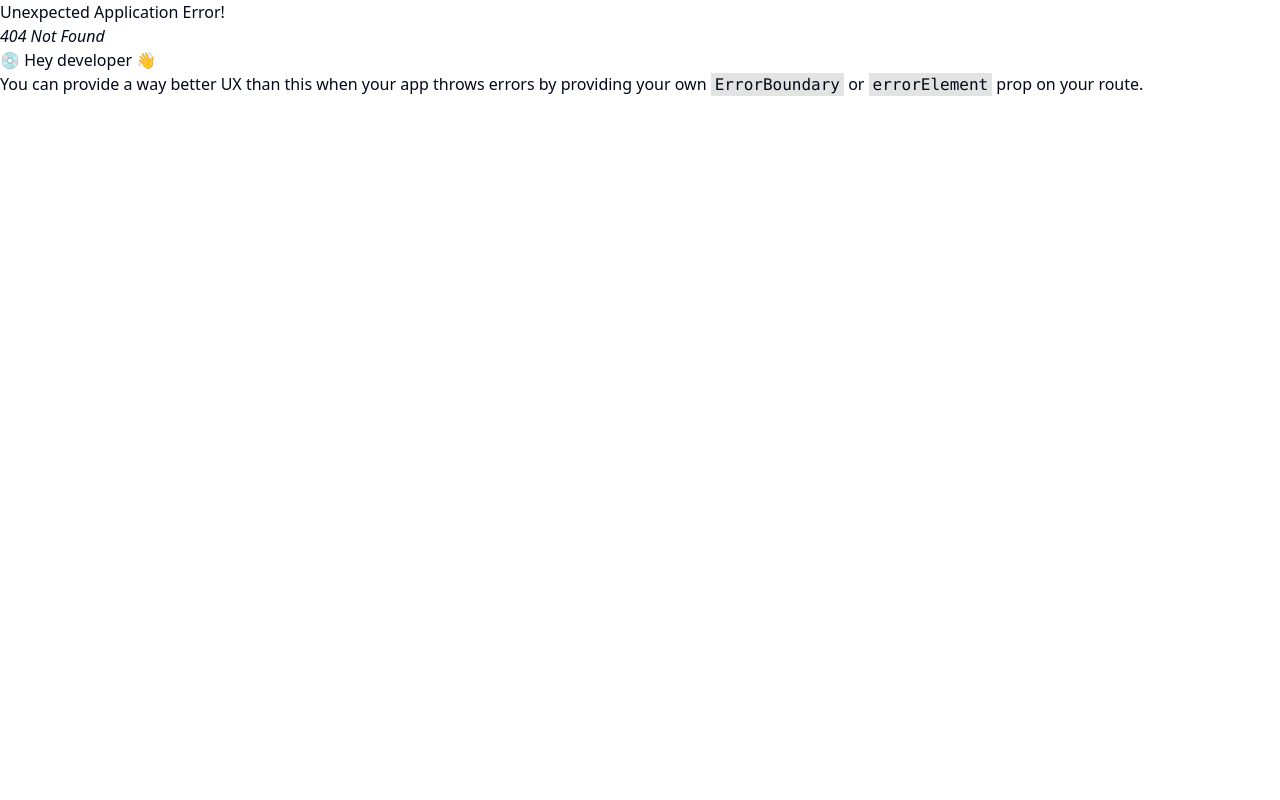
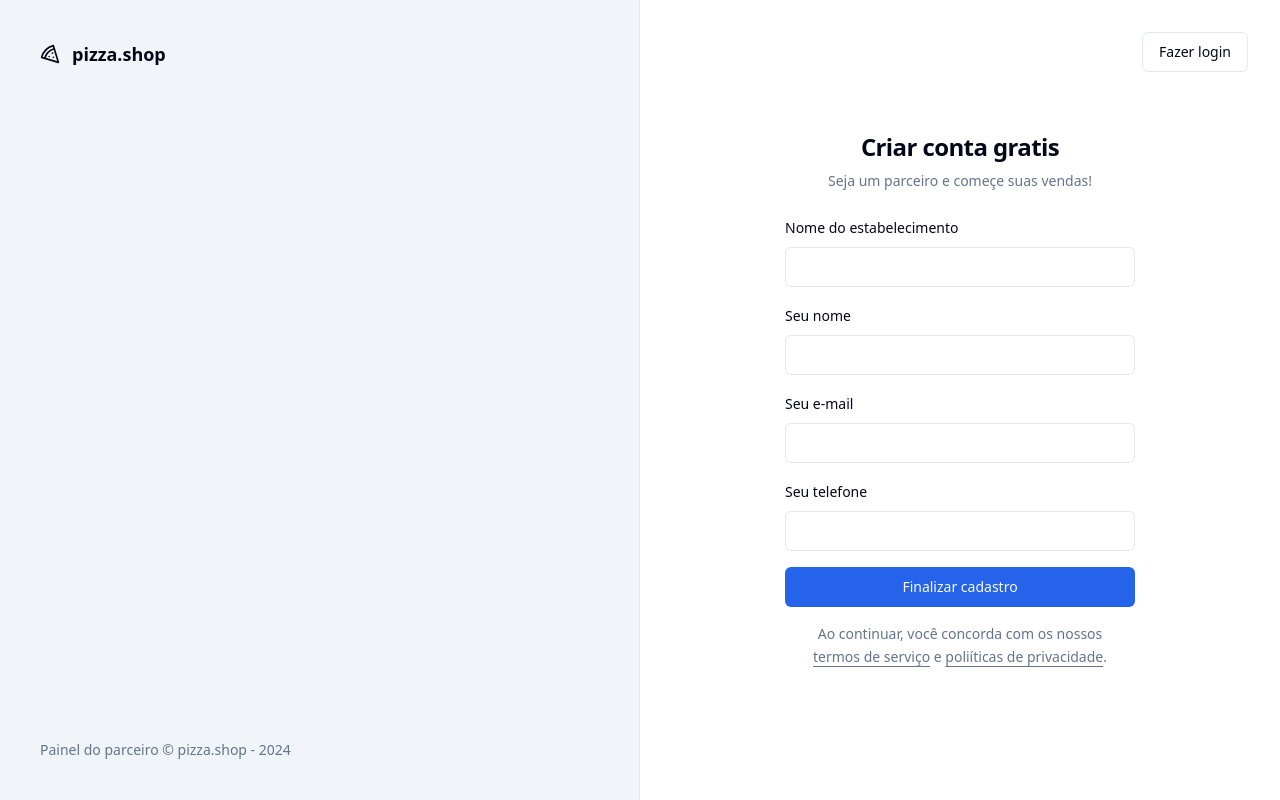
Before and after one commit to thiagomarim/pizza-shop, a React app: page /sign-up in a window 1280 px wide. Before the commit this address had no page. Built offline with nearby package versions, Linux system fonts and the light colour scheme; the HTML template or start-up script is replaced by a standard one.

Commit message:
cadastro de restaurante criado

```diff
--- a/src/pages/_layouts/auth.tsx
+++ b/src/pages/_layouts/auth.tsx
@@ -14,7 +14,7 @@
         </footer>
       </div>
 
-      <div className="flex flex-col items-center justify-center">
+      <div className="relative flex flex-col items-center justify-center">
         <Outlet />
       </div>
     </div>
--- a/src/pages/auth/sign-in.tsx
+++ b/src/pages/auth/sign-in.tsx
@@ -1,5 +1,6 @@
 import { Helmet } from 'react-helmet-async'
 import { useForm } from 'react-hook-form'
+import { Link } from 'react-router-dom'
 import { toast } from 'sonner'
 import { z } from 'zod'
 
@@ -35,7 +36,11 @@
     <>
       <Helmet title="Login" />
 
-      <div className="p-8">
+      <div className="p-8 ">
+        <Button asChild variant={'outline'} className="absolute right-8 top-8 ">
+          <Link to={'/sign-up'}>Novo estabelecimento</Link>
+        </Button>
+
         <div className="flex w-[350px] flex-col justify-center gap-6">
           <div className="flex flex-col gap-2 text-center">
             <h1 className="text-2xl font-semibold tracking-tight">
--- /dev/null
+++ b/src/pages/auth/sign-up.tsx
@@ -0,0 +1,111 @@
+import { Helmet } from 'react-helmet-async'
+import { useForm } from 'react-hook-form'
+import { Link, useNavigate } from 'react-router-dom'
+import { toast } from 'sonner'
+import { z } from 'zod'
+
+import { Button } from '@/components/ui/button'
+import { Input } from '@/components/ui/input'
+import { Label } from '@/components/ui/label'
+
+const signUpForm = z.object({
+  restaurantName: z.string(),
+  managerName: z.string(),
+  phone: z.string(),
+  email: z.string().email(),
+})
+
+type signUpForm = z.infer<typeof signUpForm>
+
+export function SignUp() {
+  const navigate = useNavigate()
+
+  const {
+    register,
+    handleSubmit,
+    formState: { isSubmitting },
+  } = useForm<signUpForm>()
+
+  function handleSignUp(data: signUpForm) {
+    try {
+      console.log(data)
+
+      toast.success('Restaurante cadastrado com sucesso!', {
+        action: {
+          label: 'Login',
+          onClick: () => navigate('/sign-in'),
+        },
+      })
+    } catch {
+      toast.error('Erro ao cadastrar restaurante.')
+    }
+  }
+
+  return (
+    <>
+      <Helmet title="Cadastro" />
+
+      <div className="p-8">
+        <Button asChild variant={'outline'} className="absolute right-8 top-8 ">
+          <Link to={'/sign-in'}>Fazer login</Link>
+        </Button>
+        <div className="flex w-[350px] flex-col justify-center gap-6">
+          <div className="flex flex-col gap-2 text-center">
+            <h1 className="text-2xl font-semibold tracking-tight">
+              Criar conta gratis
+            </h1>
+            <p className="text-sm text-muted-foreground">
+              Seja um parceiro e começe suas vendas!
+            </p>
+          </div>
+
+          <form onSubmit={handleSubmit(handleSignUp)} className="space-y-4">
+            <div className="space-y-2">
+              <Label htmlFor="restaurantName">Nome do estabelecimento</Label>
+              <Input
+                id="restaurantName"
+                type="text"
+                {...register('restaurantName')}
+              />
+            </div>
+
+            <div className="space-y-2">
+              <Label htmlFor="managerName">Seu nome</Label>
+              <Input
+                id="managerName"
+                type="text"
+                {...register('managerName')}
+              />
+            </div>
+
+            <div className="space-y-2">
+              <Label htmlFor="email">Seu e-mail</Label>
+              <Input id="email" type="email" {...register('email')} />
+            </div>
+
+            <div className="space-y-2">
+              <Label htmlFor="phone">Seu telefone</Label>
+              <Input id="phone" type="tel" {...register('phone')} />
+            </div>
+
+            <Button disabled={isSubmitting} className="w-full" type="submit">
+              Finalizar cadastro
+            </Button>
+
+            <p className="px-6 text-center text-sm leading-relaxed text-muted-foreground">
+              Ao continuar, você concorda com os nossos{' '}
+              <span className="underline underline-offset-4 hover:cursor-pointer">
+                termos de serviço
+              </span>{' '}
+              e{' '}
+              <span className="underline underline-offset-4 hover:cursor-pointer">
+                poliíticas de privacidade
+              </span>
+              .
+            </p>
+          </form>
+        </div>
+      </div>
+    </>
+  )
+}
--- a/src/routes.tsx
+++ b/src/routes.tsx
@@ -4,6 +4,7 @@
 import { AuthLayout } from './pages/_layouts/auth'
 import { DashBoard } from './pages/app/dashboard'
 import { SignIn } from './pages/auth/sign-in'
+import { SignUp } from './pages/auth/sign-up'
 
 export const router = createBrowserRouter([
   {
@@ -24,6 +25,10 @@
         path: '/sign-in',
         element: <SignIn />,
       },
+      {
+        path: '/sign-up',
+        element: <SignUp />,
+      },
     ],
   },
 ])
```
